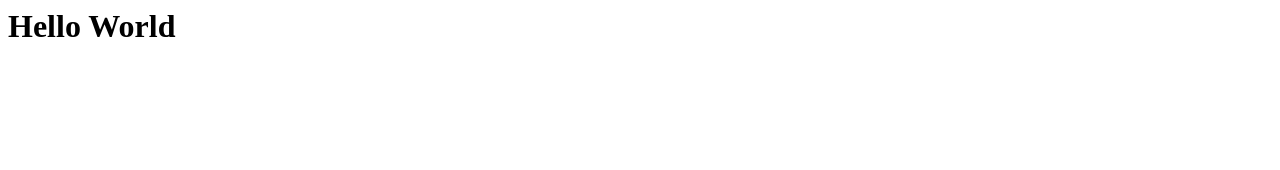
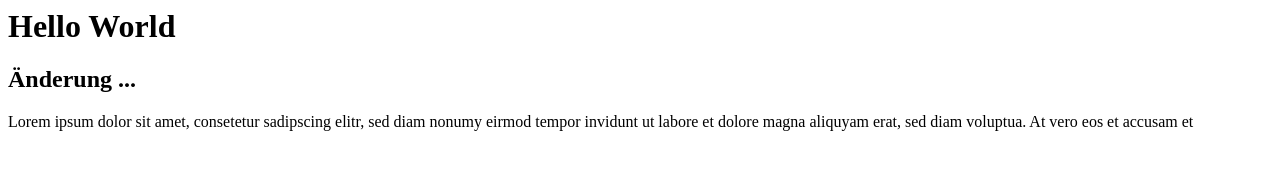
Before and after one commit to jakoblaengauer/GitUbung2, a plain HTML site: page index.html in a window 1280 px wide. Drawn offline with Linux system fonts and the light colour scheme.

Commit message:
Änderung der Datei index.html

```diff
--- a/index.html
+++ b/index.html
@@ -5,5 +5,7 @@
     </head>
     <body>
         <h1>Hello World</h1>
+        <h2>Änderung ...</h2>
+        <p>Lorem ipsum dolor sit amet, consetetur sadipscing elitr, sed diam nonumy eirmod tempor invidunt ut labore et dolore magna aliquyam erat, sed diam voluptua. At vero eos et accusam et</p>
     </body>
 </html>
```
